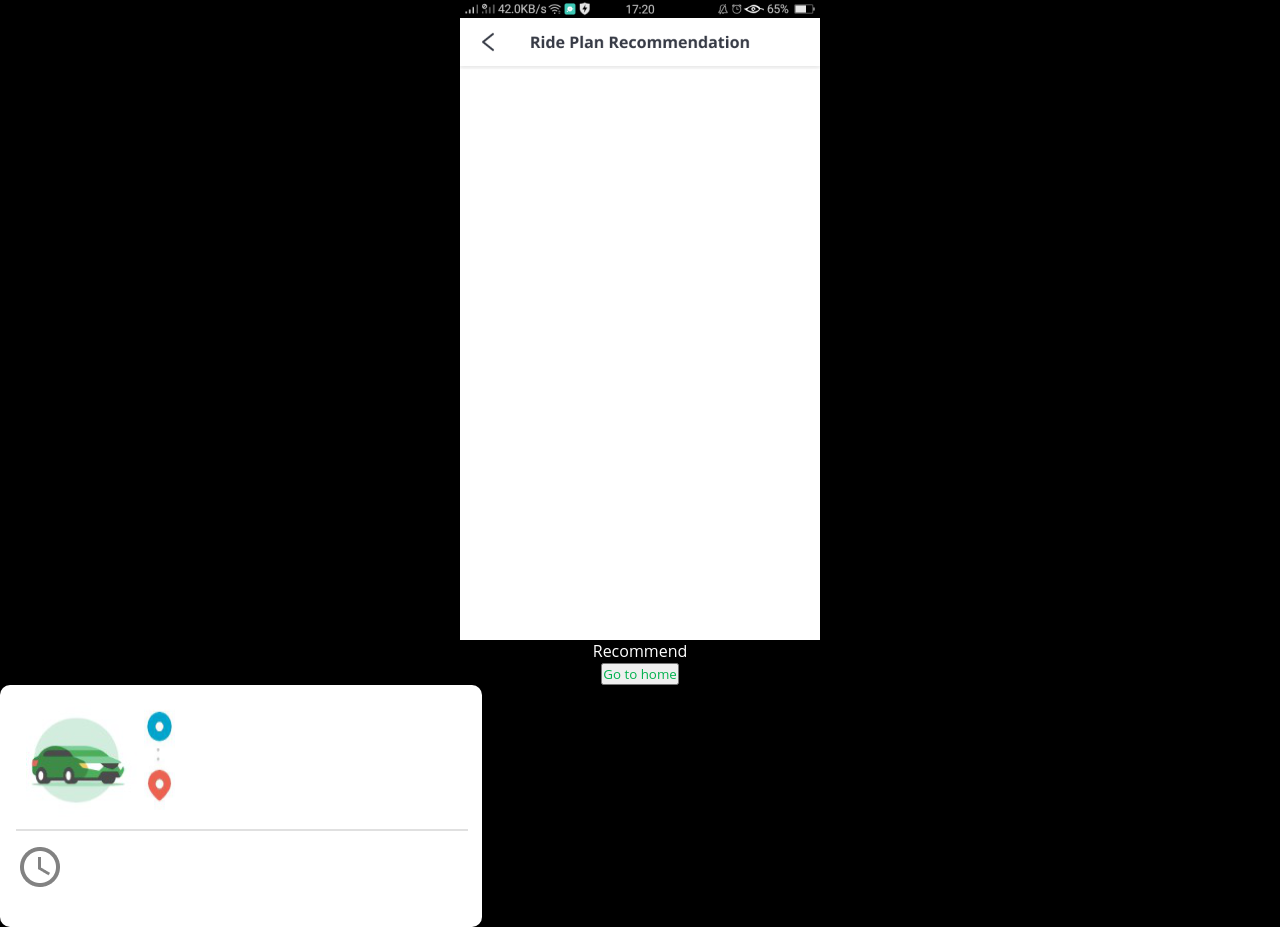
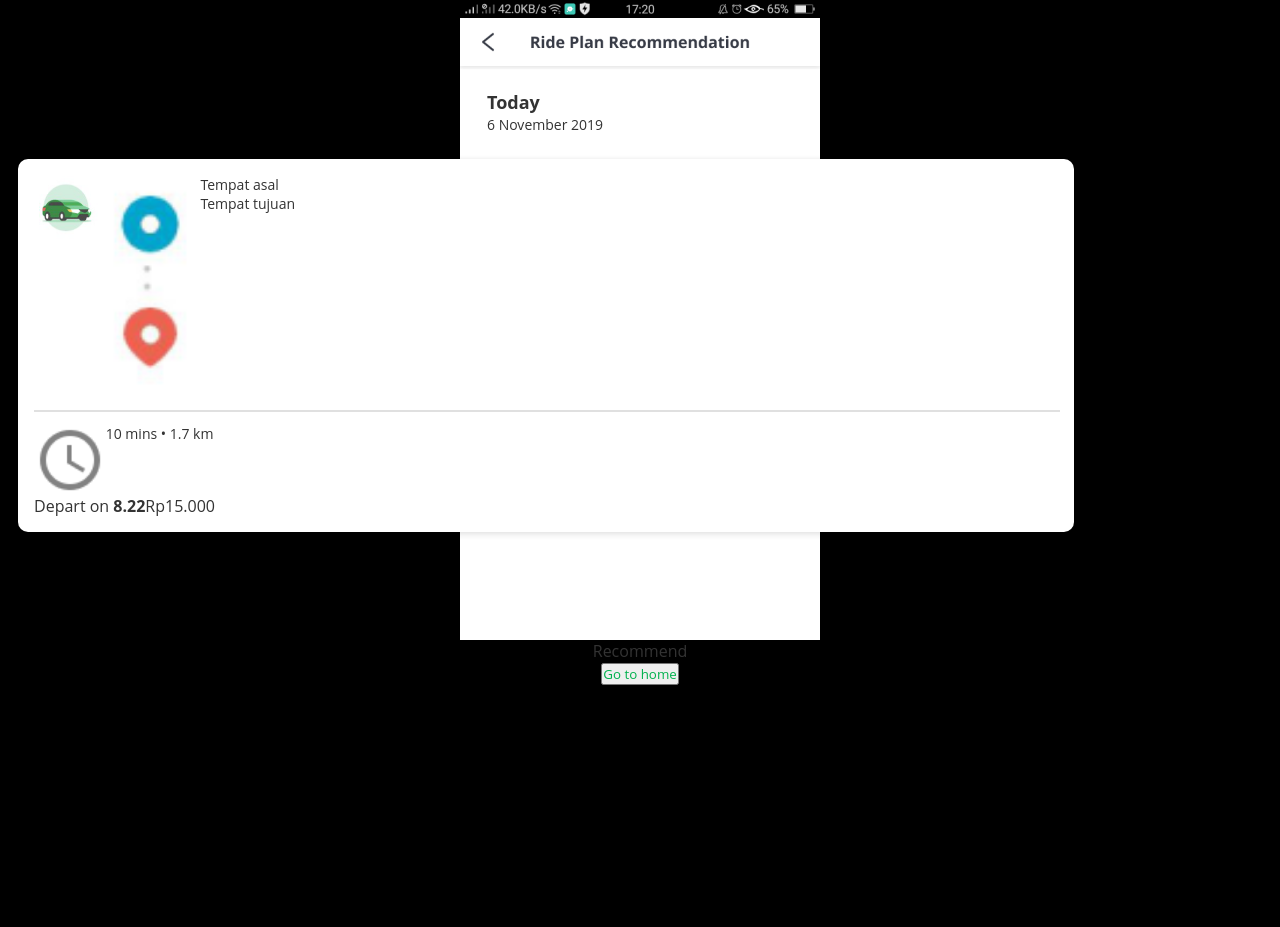
Before and after one commit to The-Power-of-Deadliner/front-end-dev, a React (Create React App) app: page /recommend in a window 1280 px wide. After the commit the page ends 800 px from the top, so only its background shows below. Built offline with nearby package versions, Linux system fonts and the light colour scheme.

Commit message:
edit ride plans interface

```diff
--- a/src/components/rideplans/index.tsx
+++ b/src/components/rideplans/index.tsx
@@ -1,8 +1,6 @@
 import React from 'react';
 import styled from 'styled-components';
 import grabcaricon from 'images/grabcar-icon.png';
-import grabbikeicon from 'images/grabbike-icon.png';
-import grabdeliveryicon from 'images/grabdelivery-icon.png';
 import pinpoint from 'images/pinpoint.png';
 import clockicon from 'images/clock-icon.png';
 
@@ -17,6 +15,13 @@ const CardContainer = styled.div`
   flex-direction: column;
   color: black;
 
+  position: absolute;
+	width: 80%;
+	left: 18px;
+	top: 159px;
+  z-index: 2;
+
+
 `;
 
 const ContainerRow = styled.div`
@@ -29,13 +34,6 @@ const ContainerColumn = styled.div`
     flex-direction: column;
 `;
 
-const RowContainer = styled.div`
-  display: flex;
-  flex-direction: row;
-  background: #181818;
-  margin: 20px;
-`;
-
 const LineDivider = styled.div`
   margin-top: 12px;
   margin-bottom: 12px;
@@ -45,17 +43,32 @@ const LineDivider = styled.div`
   border: 1px solid #E0E0E0;
 `;
 
-export interface Props {
-  buttonText: string;
-}
+const GrabIcon = styled.img`
+	width: 64px;
+	height: 64px;
+`;
 
+const Pinpoint = styled.img`
+	width: 10%;
+`;
+
+const ClockIcon = styled.img`
+	width: 7%;
+`;
+
+const h3Green = styled.h3`
+	color: ##00B14D;
+	font-weight: bold;
+	text-align: right;
+	margin-right: 50px;
+`;
 
 export default function RidePlans() {
   return (
     <CardContainer>
       <ContainerRow>
-        <img src={grabcaricon} alt='grabcaricon'></img>
-        <img src={pinpoint} alt='pinpoint'></img>
+        <GrabIcon src={grabcaricon} alt='grabcaricon'/>
+        <Pinpoint src={pinpoint} alt='pinpoint'/>
         <ContainerColumn>
         <h4>Tempat asal</h4>
         <h4>Tempat tujuan</h4>
@@ -65,15 +78,13 @@ export default function RidePlans() {
       <LineDivider></LineDivider>
 
       <ContainerRow>
-        <img src={clockicon} alt='clockicon'></img>
-        <h4>10 mins</h4>
-        <h4>• 1.7 km</h4>
-
+        <ClockIcon src={clockicon} alt='clockicon'/>
+        <h4>10 mins • 1.7 km</h4>
       </ContainerRow>
 
       <ContainerRow>
         <h3>Depart on <b>8.22</b></h3>
-        <h3><b>Rp15.000</b></h3>
+        <h3>Rp15.000</h3>
       </ContainerRow>
 
     </CardContainer>
--- a/src/pages/recommend/index.tsx
+++ b/src/pages/recommend/index.tsx
@@ -16,10 +16,34 @@ const Screen = styled.img`
   margin: auto;
 `;
 
+const ScreenContainer = styled.div`
+  width: 360px;
+  height: 640px;
+  display: block;
+  margin: auto;
+`;
+
+const TextContainer = styled.div`
+  margin: 90px 27px;
+  position: absolute;
+  z-index: 2;
+`;
+
 export default function Page() {
   return (
     <>
-      <Screen src={recommendBg} alt='recommendBg'></Screen>
+      <ScreenContainer>
+        <TextContainer>
+          <h2>Today</h2>
+          <h4>6 November 2019</h4>
+
+          </TextContainer>
+        <RidePlans/>
+
+        <Screen src={recommendBg} alt='recommendBg'></Screen>
+      </ScreenContainer>
+
+
       <Test>
         Recommend
         <br />
@@ -27,7 +51,6 @@ export default function Page() {
           <Button buttonText='Go to home' />
         </Link>
 
-        <RidePlans/>
 
       </Test>
     </>
--- a/src/styles/index.css
+++ b/src/styles/index.css
@@ -3,7 +3,7 @@
   padding: 0;
   font-family: 'Open Sans', sans-serif;
   font-style: normal;
-  color: white;
+  color: #333333;
 }
 
 html,
```
